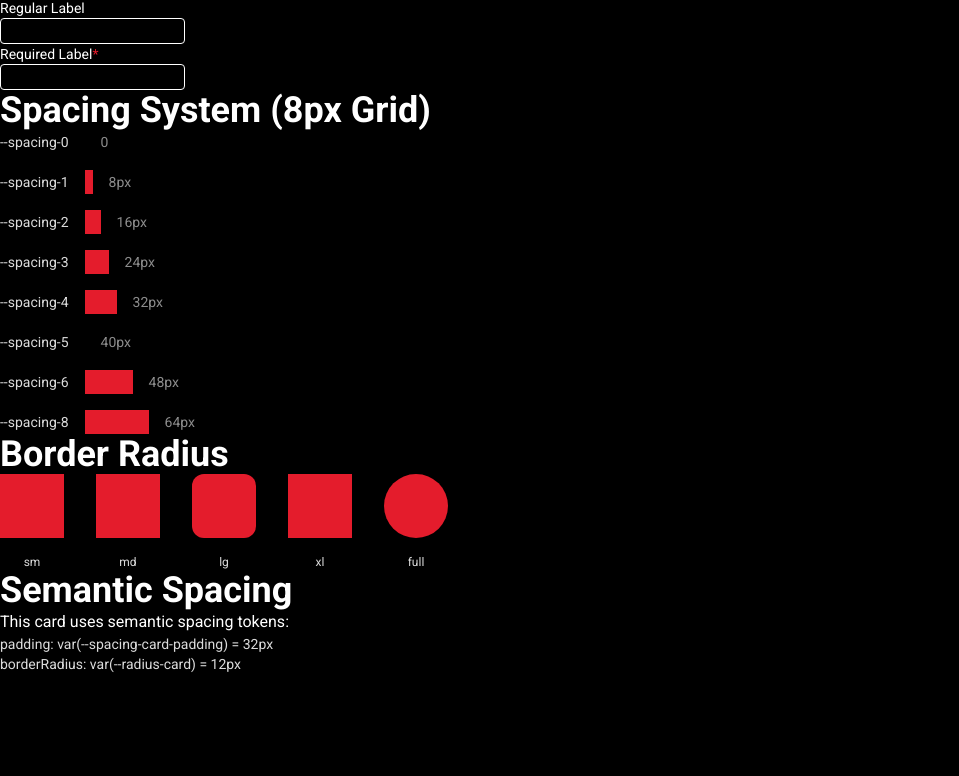
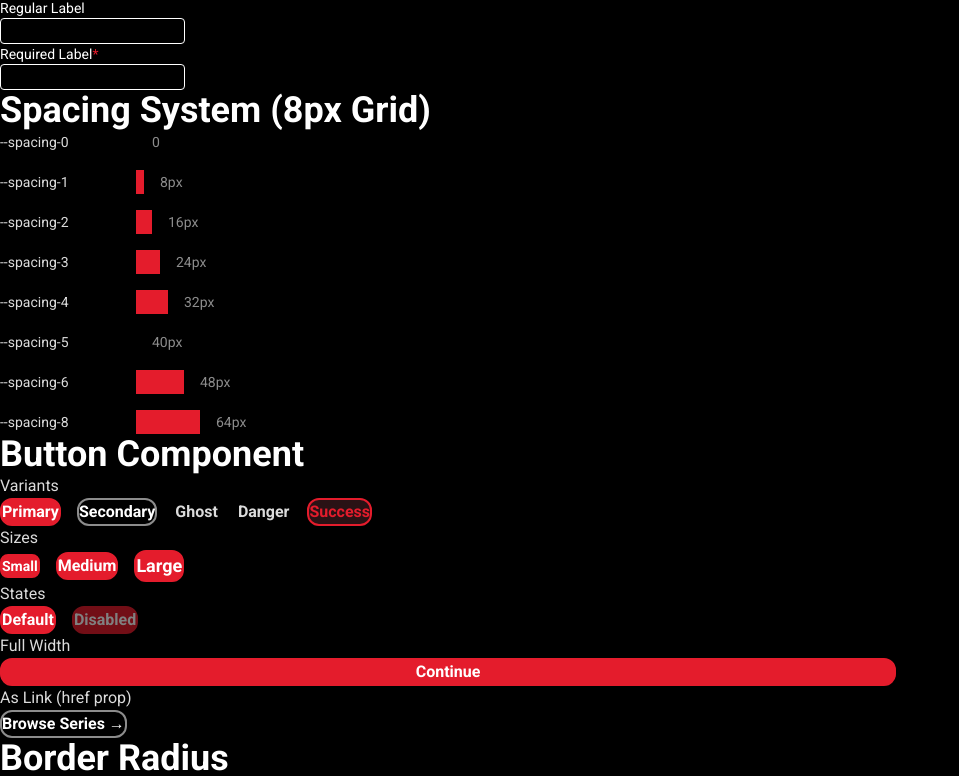
Before and after one commit to edwardstone1337/SCP, a Next.js app: page /components-test in a window 1280 px wide. Shown: the part 594-1370 px from the top of the page, without its empty margins (0-959 px from the left). Before the commit the page ends 1268 px from the top, so only its background shows below. Built offline with nearby package versions, Linux system fonts and the light colour scheme.

Commit message:
feat: add Button component with variants and sizes

```diff
--- a/app/components-test/page.tsx
+++ b/app/components-test/page.tsx
@@ -1,4 +1,5 @@
 import { Heading, Text, Mono, Label } from '@/components/ui/typography'
+import { Button } from '@/components/ui/button'
 
 export default function ComponentsTestPage() {
   return (
@@ -126,13 +127,11 @@ export default function ComponentsTestPage() {
                   gap: 'var(--spacing-2)',
                 }}
               >
-                <Text
-                  variant="secondary"
-                  size="sm"
-                  style={{ width: '120px' }}
-                >
-                  --spacing-{size}
-                </Text>
+                <div style={{ width: '120px', flexShrink: 0 }}>
+                  <Text variant="secondary" size="sm">
+                    --spacing-{size}
+                  </Text>
+                </div>
                 <div
                   style={{
                     width: `var(--spacing-${size})`,
@@ -145,6 +144,90 @@ export default function ComponentsTestPage() {
                 </Text>
               </div>
             ))}
+          </div>
+        </section>
+
+        {/* Button Component */}
+        <section>
+          <Heading level={2} className="mb-4">
+            Button Component
+          </Heading>
+
+          {/* Variants */}
+          <div className="mb-6">
+            <Text variant="secondary" className="mb-3">
+              Variants
+            </Text>
+            <div
+              style={{
+                display: 'flex',
+                gap: 'var(--spacing-2)',
+                flexWrap: 'wrap',
+              }}
+            >
+              <Button variant="primary">Primary</Button>
+              <Button variant="secondary">Secondary</Button>
+              <Button variant="ghost">Ghost</Button>
+              <Button variant="danger">Danger</Button>
+              <Button variant="success">Success</Button>
+            </div>
+          </div>
+
+          {/* Sizes */}
+          <div className="mb-6">
+            <Text variant="secondary" className="mb-3">
+              Sizes
+            </Text>
+            <div
+              style={{
+                display: 'flex',
+                gap: 'var(--spacing-2)',
+                alignItems: 'center',
+              }}
+            >
+              <Button variant="primary" size="sm">
+                Small
+              </Button>
+              <Button variant="primary" size="md">
+                Medium
+              </Button>
+              <Button variant="primary" size="lg">
+                Large
+              </Button>
+            </div>
+          </div>
+
+          {/* States */}
+          <div className="mb-6">
+            <Text variant="secondary" className="mb-3">
+              States
+            </Text>
+            <div style={{ display: 'flex', gap: 'var(--spacing-2)' }}>
+              <Button variant="primary">Default</Button>
+              <Button variant="primary" disabled>
+                Disabled
+              </Button>
+            </div>
+          </div>
+
+          {/* Full Width */}
+          <div className="mb-6">
+            <Text variant="secondary" className="mb-3">
+              Full Width
+            </Text>
+            <Button variant="primary" fullWidth>
+              Continue
+            </Button>
+          </div>
+
+          {/* As Link */}
+          <div className="mb-6">
+            <Text variant="secondary" className="mb-3">
+              As Link (href prop)
+            </Text>
+            <Button variant="secondary" href="/series">
+              Browse Series →
+            </Button>
           </div>
         </section>
 
--- /dev/null
+++ b/components/ui/button.tsx
@@ -0,0 +1,105 @@
+import { ButtonHTMLAttributes, ReactNode } from 'react'
+import Link from 'next/link'
+import { cn } from '@/lib/utils/cn'
+
+interface ButtonProps extends Omit<ButtonHTMLAttributes<HTMLButtonElement>, 'className'> {
+  variant?: 'primary' | 'secondary' | 'ghost' | 'danger' | 'success'
+  size?: 'sm' | 'md' | 'lg'
+  fullWidth?: boolean
+  href?: string
+  children: ReactNode
+  className?: string
+}
+
+export function Button({
+  variant = 'primary',
+  size = 'md',
+  fullWidth = false,
+  href,
+  children,
+  className,
+  disabled,
+  type = 'button',
+  ...props
+}: ButtonProps) {
+  const baseStyles = [
+    'inline-flex items-center justify-center',
+    'font-bold',
+    'transition-colors',
+    'disabled:opacity-50 disabled:cursor-not-allowed',
+  ]
+
+  const variants = {
+    primary: [
+      'bg-[var(--color-accent)]',
+      'text-[var(--color-text-primary)]',
+      'border-2 border-[var(--color-accent)]',
+      'hover:bg-[var(--color-accent-hover)]',
+      'hover:border-[var(--color-accent-hover)]',
+    ],
+    secondary: [
+      'bg-transparent',
+      'text-[var(--color-text-primary)]',
+      'border-2 border-[var(--color-grey-7)]',
+      'hover:border-[var(--color-accent)]',
+      'hover:text-[var(--color-accent)]',
+    ],
+    ghost: [
+      'bg-transparent',
+      'text-[var(--color-text-secondary)]',
+      'border-2 border-transparent',
+      'hover:text-[var(--color-text-primary)]',
+      'hover:bg-[var(--color-grey-9)]',
+    ],
+    danger: [
+      'bg-transparent',
+      'text-[var(--color-text-secondary)]',
+      'border-2 border-transparent',
+      'hover:text-[var(--color-accent)]',
+      'hover:border-[var(--color-accent)]',
+    ],
+    success: [
+      'bg-[var(--color-red-1)]',
+      'text-[var(--color-accent)]',
+      'border-2 border-[var(--color-accent)]',
+      'hover:bg-[var(--color-red-2)]',
+    ],
+  }
+
+  const sizes = {
+    sm: 'text-sm px-3 py-1.5 rounded-md',
+    md: 'text-base px-4 py-2 rounded-lg',
+    lg: 'text-lg px-8 py-4 rounded-lg',
+  }
+
+  const widthClass = fullWidth ? 'w-full' : ''
+
+  const combinedClassName = cn(
+    ...baseStyles,
+    ...variants[variant],
+    sizes[size],
+    widthClass,
+    className
+  )
+
+  // If href is provided, render as Link
+  if (href) {
+    return (
+      <Link href={href} className={combinedClassName}>
+        {children}
+      </Link>
+    )
+  }
+
+  // Otherwise render as button
+  return (
+    <button
+      type={type}
+      disabled={disabled}
+      className={combinedClassName}
+      {...props}
+    >
+      {children}
+    </button>
+  )
+}
```
